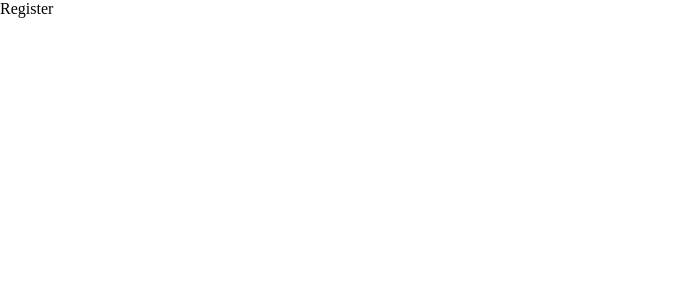
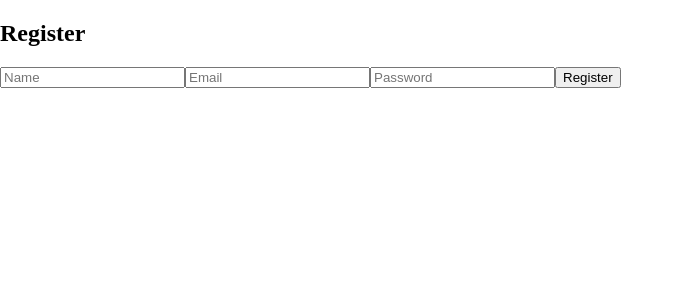
Before and after one commit to DenysStrilchuk/roomspacer-react-ts, a React (Create React App) app: page /register in a window 1280 px wide. Shown: the top 300 px of the page, without its empty margins (0-684 px from the left). Built offline with nearby package versions, Linux system fonts and the light colour scheme.

Commit message:
make login and register logic

```diff
--- a/src/components/LoginContainer/Login.tsx
+++ b/src/components/LoginContainer/Login.tsx
@@ -1,9 +1,44 @@
+// components/LoginContainer/Login.tsx
+import React, { useState } from 'react';
+import { useSelector } from 'react-redux';
+import { authActions } from '../../store/slices/authSlice';
+import { RootState } from '../../store/store';
+import { useAppDispatch } from '../../hooks/useAppDispatch';
+
 const Login = () => {
+    const dispatch = useAppDispatch();
+    const { loading, error } = useSelector((state: RootState) => state.auth);
+    const [email, setEmail] = useState('');
+    const [password, setPassword] = useState('');
+
+    const handleSubmit = (e: React.FormEvent) => {
+        e.preventDefault();
+        dispatch(authActions.login({ email, password }));
+    };
+
     return (
         <div>
-            Login
+            <h2>Login</h2>
+            <form onSubmit={handleSubmit}>
+                <input
+                    type="email"
+                    placeholder="Email"
+                    value={email}
+                    onChange={(e) => setEmail(e.target.value)}
+                    required
+                />
+                <input
+                    type="password"
+                    placeholder="Password"
+                    value={password}
+                    onChange={(e) => setPassword(e.target.value)}
+                    required
+                />
+                <button type="submit" disabled={loading}>Login</button>
+            </form>
+            {error && <p>{error}</p>}
         </div>
     );
 };
 
-export {Login};
+export { Login };
--- a/src/components/MainContainer/Main.tsx
+++ b/src/components/MainContainer/Main.tsx
@@ -1,9 +1,12 @@
+// components/MainContainer/Main.tsx
+import React from 'react';
+
 const Main = () => {
     return (
         <div>
-            Main
+            <h2>Main Page</h2>
         </div>
     );
 };
 
-export {Main};
+export { Main };
--- a/src/components/RegisterContainer/Register.tsx
+++ b/src/components/RegisterContainer/Register.tsx
@@ -1,9 +1,52 @@
+// components/RegisterContainer/Register.tsx
+import React, { useState } from 'react';
+import { useSelector } from 'react-redux';
+import { authActions } from '../../store/slices/authSlice';
+import { RootState } from '../../store/store';
+import { useAppDispatch } from '../../hooks/useAppDispatch';
+
 const Register = () => {
+    const dispatch = useAppDispatch();
+    const { loading, error } = useSelector((state: RootState) => state.auth);
+    const [email, setEmail] = useState('');
+    const [password, setPassword] = useState('');
+    const [name, setName] = useState('');
+
+    const handleSubmit = (e: React.FormEvent) => {
+        e.preventDefault();
+        dispatch(authActions.register({ email, password, name }));
+    };
+
     return (
         <div>
-            Register
+            <h2>Register</h2>
+            <form onSubmit={handleSubmit}>
+                <input
+                    type="text"
+                    placeholder="Name"
+                    value={name}
+                    onChange={(e) => setName(e.target.value)}
+                    required
+                />
+                <input
+                    type="email"
+                    placeholder="Email"
+                    value={email}
+                    onChange={(e) => setEmail(e.target.value)}
+                    required
+                />
+                <input
+                    type="password"
+                    placeholder="Password"
+                    value={password}
+                    onChange={(e) => setPassword(e.target.value)}
+                    required
+                />
+                <button type="submit" disabled={loading}>Register</button>
+            </form>
+            {error && <p>{error}</p>}
         </div>
     );
 };
 
-export {Register};
+export { Register };
--- a/src/constants/urls.ts
+++ b/src/constants/urls.ts
@@ -1,4 +1,4 @@
-const baseURL = 'http://localhost:3000';
+const baseURL = 'http://localhost:3001';
 
 const login = '/auth/login';
 
--- /dev/null
+++ b/src/hooks/useAppDispatch.ts
@@ -0,0 +1,7 @@
+// hooks/useAppDispatch.ts
+import { useDispatch } from 'react-redux';
+import type { AppDispatch } from '../store/store';
+
+const useAppDispatch = () => useDispatch<AppDispatch>();
+
+export { useAppDispatch };
--- a/src/store/store.ts
+++ b/src/store/store.ts
@@ -1,10 +1,14 @@
+// store/store.ts
 import { configureStore } from '@reduxjs/toolkit';
-import {authReducer} from './slices/authSlice';
+import { authReducer } from './slices/authSlice';
 
 const store = configureStore({
-    reducer:  {
-        auth: authReducer
-    }
+    reducer: {
+        auth: authReducer,
+    },
 });
 
+export type RootState = ReturnType<typeof store.getState>;
+export type AppDispatch = typeof store.dispatch;
+
 export { store };
```
Also changed, not shown: src/store/slices/authSlice.ts (+6 -5 lines).
